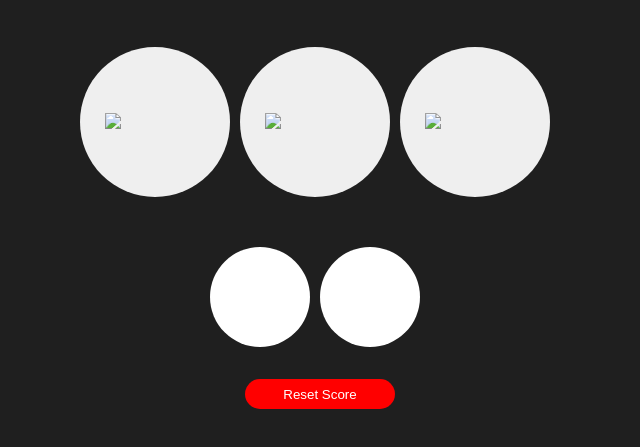
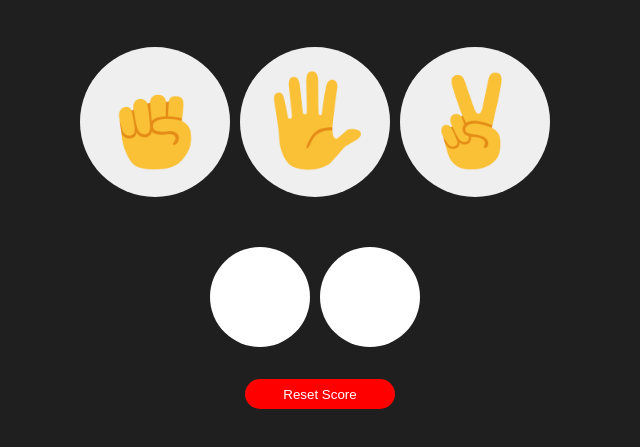
Before and after one commit to vickykumarsinha/stone-paper-scissors, a website: page index.html in a window 1280 px wide. Shown: the part 119-566 px from the top of the page, without its empty margins (320-960 px from the left). Drawn offline with Linux system fonts and the light colour scheme; the site is published under a folder, as on GitHub Pages, so addresses that start at the root find nothing.

Commit message:
Update index.html

```diff
--- a/index.html
+++ b/index.html
@@ -22,27 +22,27 @@
             <button class="rps" onclick="
                 playGame('ROCK');
                 document.querySelector('.show-your-moves').innerHTML =
-                `<img class='player-move-img' src='/icons/rock-emoji.png'>`;
+                `<img class='player-move-img' src='./icons/rock-emoji.png'>`;
 
             ">
-                <img class="rps-icon" src="/icons/rock-emoji.png">
+                <img class="rps-icon" src="./icons/rock-emoji.png">
             </button>
 
             <button class="rps" onclick="
                 playGame('PAPER');
                 document.querySelector('.show-your-moves').innerHTML =
-                `<img class='player-move-img' src='/icons/paper-emoji.png'>`;
+                `<img class='player-move-img' src='./icons/paper-emoji.png'>`;
             ">
-                <img class="rps-icon" src="/icons/paper-emoji.png">
+                <img class="rps-icon" src="./icons/paper-emoji.png">
             </button>
 
             <button class="rps" onclick="
                 playGame('SCISSORS');
                 document.querySelector('.show-your-moves').innerHTML =
-                `<img class='player-move-img' src='/icons/scissors-emoji.png'>`;
+                `<img class='player-move-img' src='./icons/scissors-emoji.png'>`;
 
                 ">
-                <img class="rps-icon" src="/icons/scissors-emoji.png">
+                <img class="rps-icon" src="./icons/scissors-emoji.png">
             </button>
 
             </div>
```
